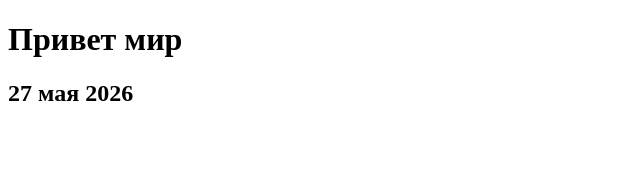
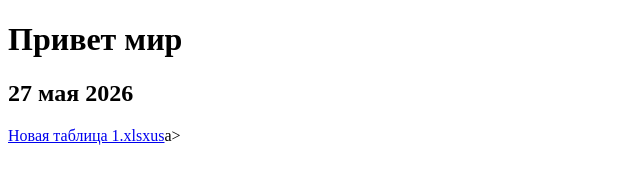
Before and after one commit to maxkuznetsov718-ship-it/uaspd, a plain HTML site: page index.html in a window 1280 px wide. Shown: the whole page, without its empty margins (0-640 px from the left). Drawn offline with Linux system fonts and the light colour scheme.

Commit message:
Update index.html

```diff
--- a/index.html
+++ b/index.html
@@ -8,7 +8,7 @@
 
 <h2>27 мая 2026</h2>
 
-    <a href=
+    <a href="calc/Новая таблица 1.xlsxus">Новая таблица 1.xlsxus</a>a><br>
 
 </body>
 </html>
```
